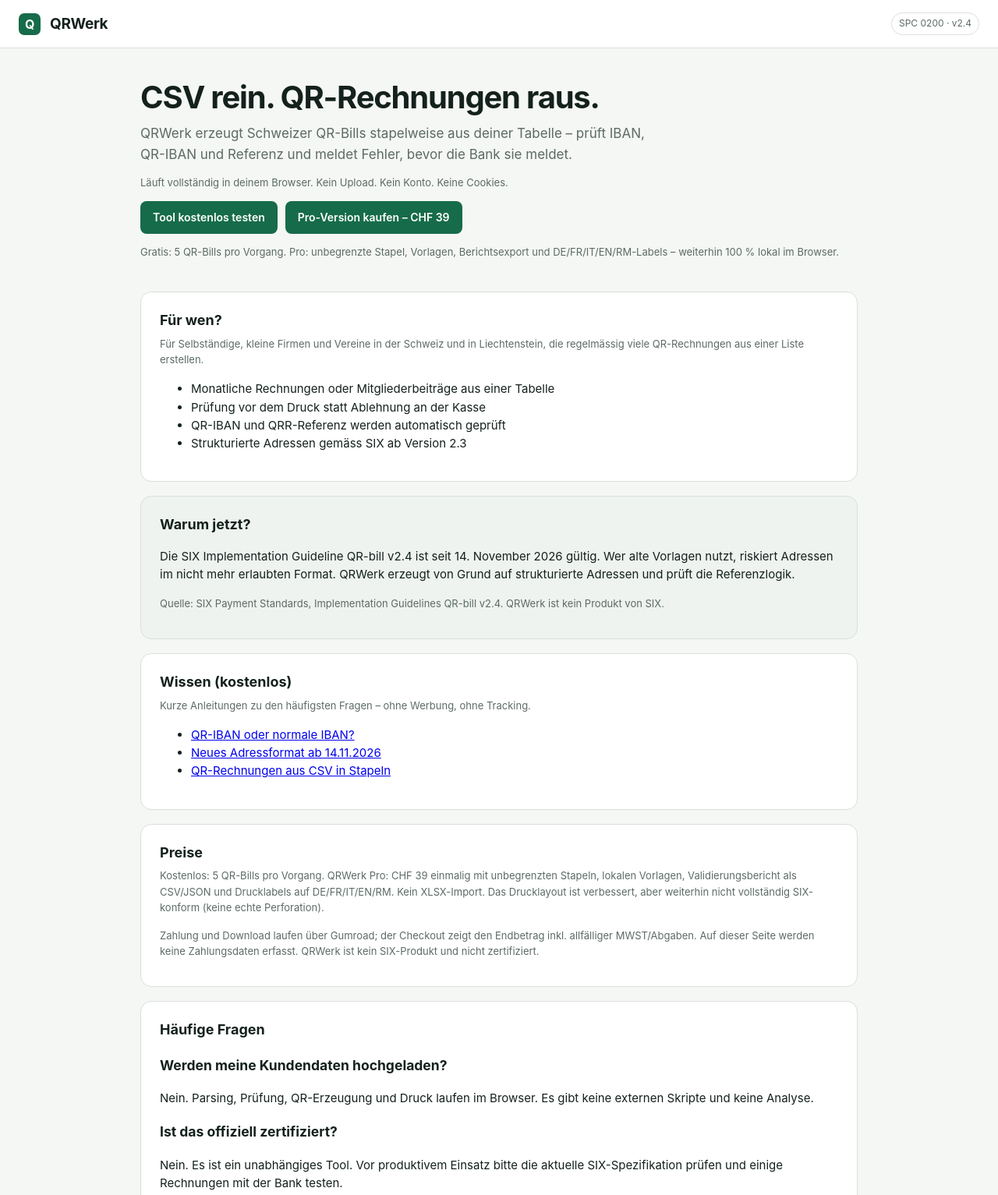
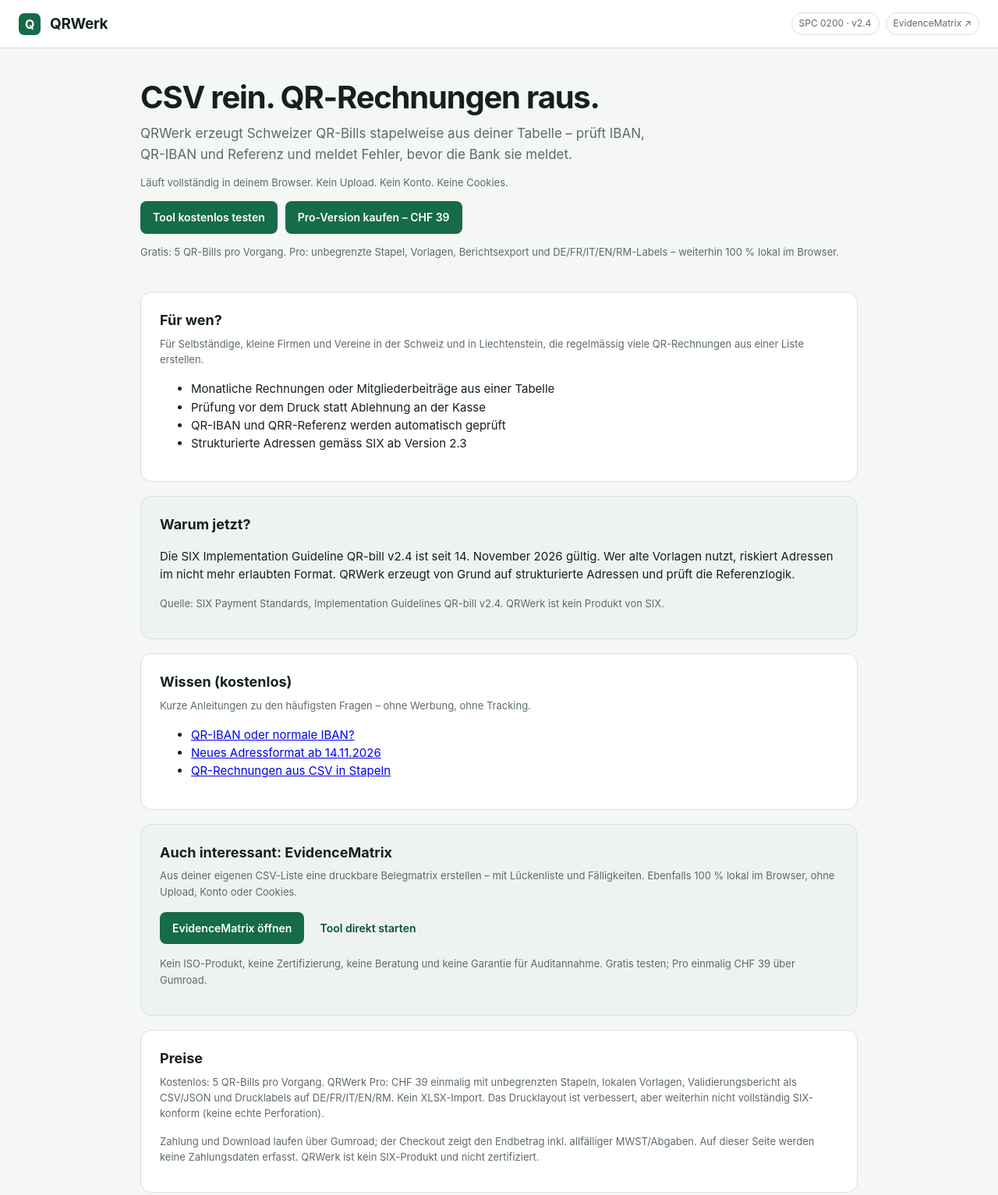
Before and after one commit to Phil-antrope/qrwerk, a plain HTML site: page index.html in a window 1280 px wide. Shown: the top 1533 px of the page at 78% size. Drawn offline with Linux system fonts and the light colour scheme.

Commit message:
Homepage: EvidenceMatrix verlinkt
Kostenloser Einstieg über die QRWerk-Homepage; keine externen Ressourcen.

```diff
--- a/index.html
+++ b/index.html
@@ -84,7 +84,7 @@
 <body>
   <header class="topbar">
     <div class="brand"><span class="mark">Q</span> QRWerk</div>
-    <div class="badges"><span class="badge">SPC 0200 · v2.4</span></div>
+    <div class="badges"><span class="badge">SPC 0200 · v2.4</span><a class="badge" href="evidencematrix/" style="text-decoration:none">EvidenceMatrix ↗</a></div>
   </header>
 
   <main>
@@ -132,6 +132,16 @@
       </ul>
     </section>
 
+    <section class="card tonal">
+      <h2>Auch interessant: EvidenceMatrix</h2>
+      <p class="sub">Aus deiner eigenen CSV-Liste eine druckbare Belegmatrix erstellen – mit
+        Lückenliste und Fälligkeiten. Ebenfalls 100 % lokal im Browser, ohne Upload, Konto oder Cookies.</p>
+      <p><a href="evidencematrix/"><button type="button">EvidenceMatrix öffnen</button></a>
+        <a href="evidencematrix/em-tool.html"><button type="button" class="ghost">Tool direkt starten</button></a></p>
+      <p class="hint">Kein ISO-Produkt, keine Zertifizierung, keine Beratung und keine Garantie
+        für Auditannahme. Gratis testen; Pro einmalig CHF 39 über Gumroad.</p>
+    </section>
+
     <section class="card">
       <h2>Preise</h2>
       <p class="sub">Kostenlos: 5 QR-Bills pro Vorgang. QRWerk Pro: CHF 39 einmalig mit
```
